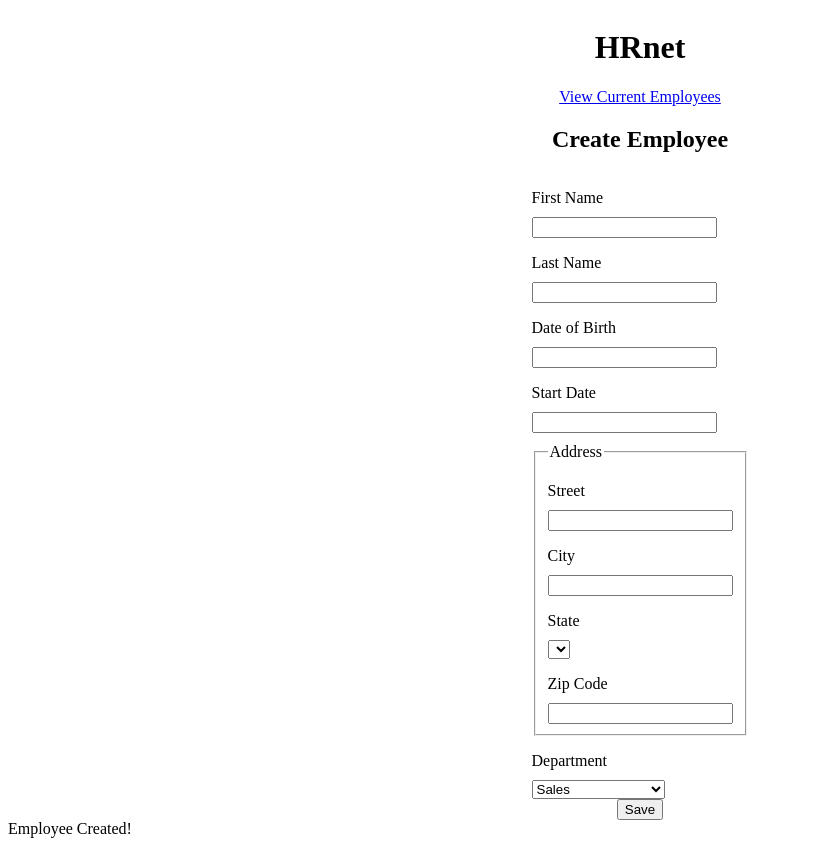
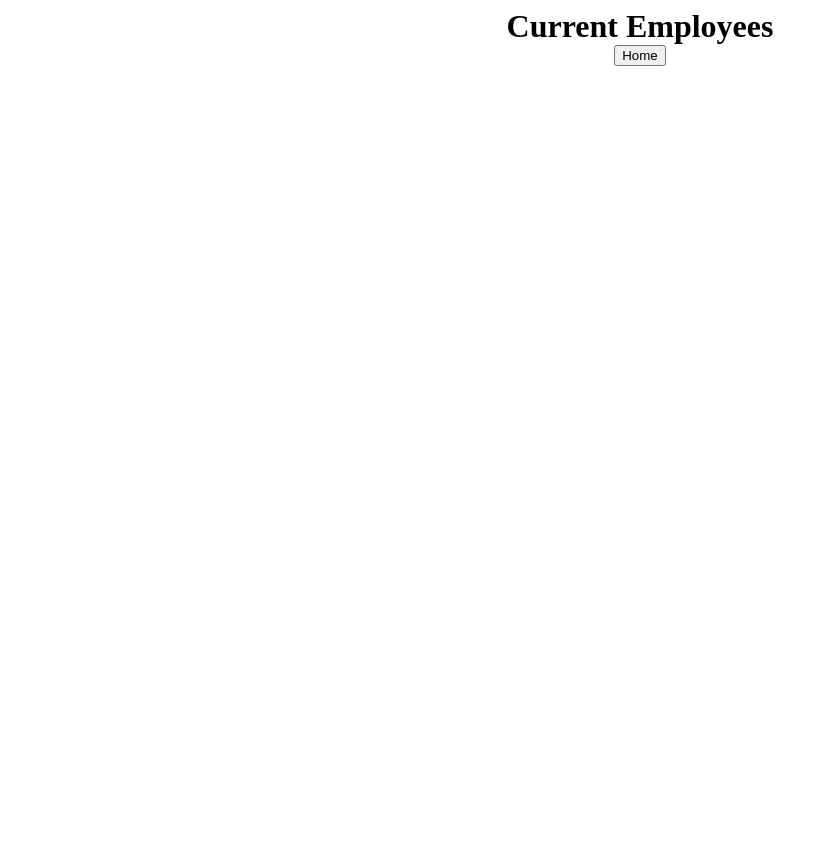
Before and after one commit to reda-madjoub/-reda-madjoub-MadjoubReda_14_09012022, a React (Create React App) app: page /employee-list in a window 1280 px wide. Shown: the whole page, without its empty margins (0-827 px from the left). After the commit the page ends 800 px from the top, so only its background shows below. Built offline with nearby package versions, Linux system fonts and the light colour scheme.

Commit message:
routes added

```diff
--- a/package.json
+++ b/package.json
@@ -8,6 +8,7 @@
     "@testing-library/user-event": "^13.5.0",
     "react": "^17.0.2",
     "react-dom": "^17.0.2",
+    "react-router-dom": "^6.2.1",
     "react-scripts": "5.0.0",
     "web-vitals": "^2.1.3"
   },
--- a/src/App.js
+++ b/src/App.js
@@ -1,8 +1,21 @@
-import Home from './components/Home/Home'
+import {
+  BrowserRouter as Router,
+  Routes,
+  Route,
+} from "react-router-dom";
+import CreateEmployee from './components/CreateEmployee/CreateEmployee'
+import CurrentEmployee from './components/CurrentEmployee/CurrentEmployee'
+import Error from './components/Error/Error'
 
 function App() {
   return (
-    <Home/>
+      <Router>
+        <Routes>
+          <Route exact path="/" element={<CreateEmployee/>}/>
+          <Route exact path="/employee-list" element={<CurrentEmployee/>}/>
+          <Route  path="*" element={<Error/>}/>
+        </Routes>
+      </Router>
   )
 }
 
--- a/src/components/Home/Home.js
+++ b/src/components/CreateEmployee/CreateEmployee.js
@@ -1,5 +1,6 @@
 import React from 'react'
-import './Home.css'
+import { Link } from 'react-router-dom';
+import './CreateEmployee.css'
 
 const Home = () => {
     return (
@@ -8,7 +9,9 @@ const Home = () => {
             <h1>HRnet</h1>
         </div>
         <div class="container">
-            <a href="employee-list.html">View Current Employees</a>
+            <Link to='/employee-list'>
+                <button type='button'>View Current Employees</button>
+            </Link>
             <h2>Create Employee</h2>
             <form action="#" id="create-employee">
                 <label for="first-name">First Name</label>
--- /dev/null
+++ b/src/components/CurrentEmployee/CurrentEmployee.css
@@ -0,0 +1,4 @@
+h1 {
+    width: 100%;
+    text-align: center;
+}
--- a/src/components/Employees/Employee.js
+++ b/src/components/CurrentEmployee/CurrentEmployee.js
@@ -1,4 +1,6 @@
 import React from 'react'
+import { Link } from 'react-router-dom';
+import './CurrentEmployee.css'
 
 const Employee = () => {
     return (
@@ -6,7 +8,9 @@ const Employee = () => {
             <div id="employee-div" class="container">
                 <h1>Current Employees</h1>
                 <table id="employee-table" class="display"></table>
-                <a href="index.html">Home</a>
+                <Link to='/'>
+                    <button type='button'>Home</button>
+                </Link>
             </div>
         </>
     )
--- /dev/null
+++ b/src/components/Error/Error.css
@@ -0,0 +1,4 @@
+h1 {
+    width: 100%;
+    margin: 0 auto;
+}
--- /dev/null
+++ b/src/components/Error/Error.js
@@ -0,0 +1,11 @@
+import React from 'react'
+import './Error.css'
+const Error = () => {
+    return (
+        <>
+            <h1>Page not found !</h1>
+        </>
+    )
+}
+
+export default Error
```
Also changed, not shown: src/components/CreateEmployee/CreateEmployee.css (renamed from src/components/Home/Home.css), 1 other file (tests, documents, lock files or other folders).
